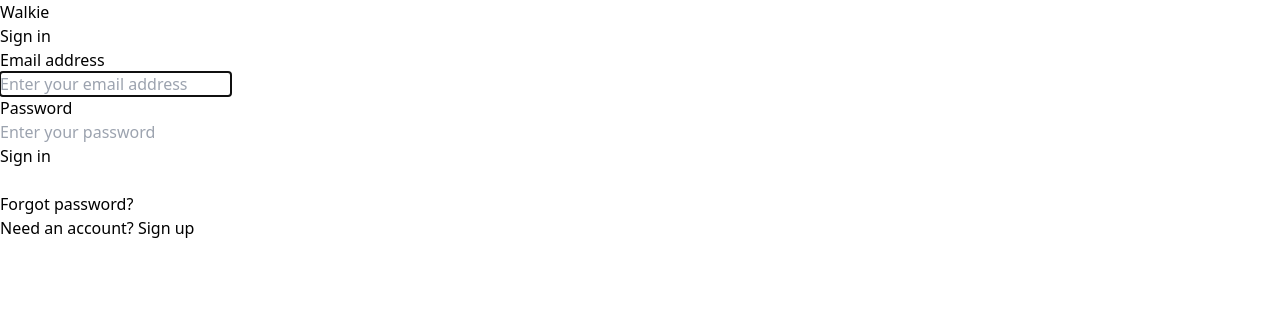
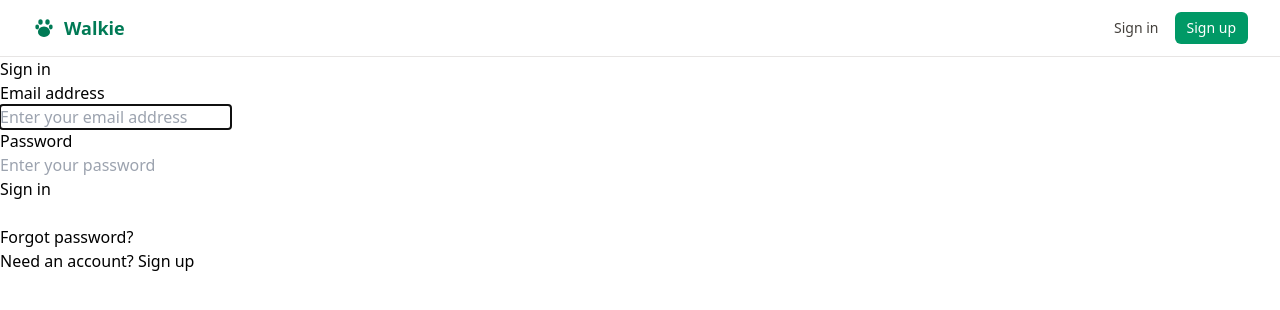
Before and after one commit to kaniosx/walkie, a Rails app: page /session/new in a window 1280 px wide. Shown: the top 310 px of the page. Run offline with Rails 7, Linux system fonts and the light colour scheme; style sheets or scripts are compiled from the project's sources; some libraries are stand-ins or nearby versions.

Commit message:
feat(ui-layout-and-nav): nav partial + Stimulus hamburger + paw logo (p2)
Extracts nav to _nav.html.erb with Tailwind responsive layout;
nav_controller.js handles mobile hamburger toggle with aria-expanded;
paw print SVG inline logo + updated favicon; removes vanilla nav CSS.

Refs: #32

Co-Authored-By: Claude Sonnet 4.6 (1M context) <noreply@anthropic.com>

```diff
--- /dev/null
+++ b/app/javascript/controllers/nav_controller.js
@@ -0,0 +1,24 @@
+import { Controller } from "@hotwired/stimulus"
+
+export default class extends Controller {
+  static targets = ["menu"]
+
+  toggle() {
+    const button = this.element.querySelector("[data-nav-hamburger]")
+    const expanded = button.getAttribute("aria-expanded") === "true"
+    button.setAttribute("aria-expanded", String(!expanded))
+    this.menuTarget.classList.toggle("hidden")
+  }
+
+  closeOutside(event) {
+    if (!this.element.contains(event.target)) {
+      this.close()
+    }
+  }
+
+  close() {
+    const button = this.element.querySelector("[data-nav-hamburger]")
+    if (button) button.setAttribute("aria-expanded", "false")
+    if (this.hasMenuTarget) this.menuTarget.classList.add("hidden")
+  }
+}
--- /dev/null
+++ b/app/views/layouts/_nav.html.erb
@@ -0,0 +1,75 @@
+<nav class="bg-white border-b border-stone-200" data-controller="nav" data-action="click@window->nav#closeOutside">
+  <div class="mx-auto px-4 sm:px-6 lg:px-8">
+    <div class="flex items-center justify-between h-14">
+
+      <%# Logo — always visible %>
+      <div class="flex-shrink-0">
+        <%= link_to root_path, class: "flex items-center gap-2 text-primary-700 hover:text-primary-900" do %>
+          <svg class="h-6 w-6 flex-shrink-0" viewBox="0 0 24 24" fill="currentColor" aria-hidden="true">
+            <ellipse cx="8.5" cy="6" rx="2.2" ry="2.7"/>
+            <ellipse cx="15.5" cy="6" rx="2.2" ry="2.7"/>
+            <ellipse cx="5.2" cy="11" rx="1.9" ry="2.4"/>
+            <ellipse cx="18.8" cy="11" rx="1.9" ry="2.4"/>
+            <path d="M12 10.5c-3.5 0-6 2.8-6 5.5 0 2 1.3 3.5 3 4.2 1.2.5 2 .8 3 .8s1.8-.3 3-.8c1.7-.7 3-2.2 3-4.2 0-2.7-2.5-5.5-6-5.5z"/>
+          </svg>
+          <span class="font-bold text-lg">Walkie</span>
+        <% end %>
+      </div>
+
+      <%# Desktop nav — hidden on mobile %>
+      <div class="hidden md:flex md:items-center md:gap-4">
+        <% if authenticated? %>
+          <% if current_user.owner? %>
+            <%= link_to "My dogs", dogs_path, class: "text-stone-700 hover:text-primary-700 font-medium text-sm" %>
+            <%= link_to "My requests", walks_path, class: "text-stone-700 hover:text-primary-700 font-medium text-sm" %>
+          <% elsif current_user.walker? %>
+            <%= link_to "Open requests", open_requests_path, class: "text-stone-700 hover:text-primary-700 font-medium text-sm" %>
+            <%= link_to "My walk", walker_walks_path, class: "text-stone-700 hover:text-primary-700 font-medium text-sm" %>
+          <% end %>
+          <%= link_to "Profile", profile_path, class: "text-stone-700 hover:text-primary-700 font-medium text-sm" %>
+          <%= button_to "Sign out", session_path, method: :delete,
+                class: "text-stone-700 hover:text-primary-700 font-medium text-sm bg-transparent border-0 cursor-pointer p-0" %>
+        <% else %>
+          <%= link_to "Sign in", new_session_path, class: "text-stone-700 hover:text-primary-700 font-medium text-sm" %>
+          <%= link_to "Sign up", new_registration_path, class: "bg-primary-600 hover:bg-primary-700 text-white font-medium text-sm px-3 py-1.5 rounded-md" %>
+        <% end %>
+      </div>
+
+      <%# Hamburger button — visible on mobile only %>
+      <div class="md:hidden">
+        <button type="button"
+                data-nav-hamburger
+                data-action="click->nav#toggle"
+                aria-expanded="false"
+                aria-label="Toggle navigation"
+                class="text-stone-600 hover:text-primary-700 p-2 rounded-md">
+          <svg class="h-5 w-5" fill="none" viewBox="0 0 24 24" stroke="currentColor" stroke-width="2" aria-hidden="true">
+            <path stroke-linecap="round" stroke-linejoin="round" d="M4 6h16M4 12h16M4 18h16" />
+          </svg>
+        </button>
+      </div>
+
+    </div>
+  </div>
+
+  <%# Mobile menu — hidden by default, toggled by Stimulus %>
+  <div data-nav-target="menu" class="hidden md:hidden border-t border-stone-200">
+    <div class="px-4 py-3 flex flex-col gap-3">
+      <% if authenticated? %>
+        <% if current_user.owner? %>
+          <%= link_to "My dogs", dogs_path, class: "text-stone-700 hover:text-primary-700 font-medium text-sm" %>
+          <%= link_to "My requests", walks_path, class: "text-stone-700 hover:text-primary-700 font-medium text-sm" %>
+        <% elsif current_user.walker? %>
+          <%= link_to "Open requests", open_requests_path, class: "text-stone-700 hover:text-primary-700 font-medium text-sm" %>
+          <%= link_to "My walk", walker_walks_path, class: "text-stone-700 hover:text-primary-700 font-medium text-sm" %>
+        <% end %>
+        <%= link_to "Profile", profile_path, class: "text-stone-700 hover:text-primary-700 font-medium text-sm" %>
+        <%= button_to "Sign out", session_path, method: :delete,
+              class: "text-left text-stone-700 hover:text-primary-700 font-medium text-sm bg-transparent border-0 cursor-pointer p-0 w-full" %>
+      <% else %>
+        <%= link_to "Sign in", new_session_path, class: "text-stone-700 hover:text-primary-700 font-medium text-sm" %>
+        <%= link_to "Sign up", new_registration_path, class: "text-stone-700 hover:text-primary-700 font-medium text-sm" %>
+      <% end %>
+    </div>
+  </div>
+</nav>
--- a/app/views/layouts/application.html.erb
+++ b/app/views/layouts/application.html.erb
@@ -25,20 +25,7 @@
   </head>
 
   <body>
-    <nav>
-      <%= link_to "Walkie", root_path %>
-      <% if authenticated? %>
-        <%= link_to "Profile", profile_path %>
-        <% if current_user.owner? %>
-          <%= link_to "My dogs", dogs_path %>
-          <%= link_to "My requests", walks_path %>
-        <% elsif current_user.walker? %>
-          <%= link_to "Open requests", open_requests_path %>
-          <%= link_to "My walk", walker_walks_path %>
-        <% end %>
-        <%= button_to "Sign out", session_path, method: :delete %>
-      <% end %>
-    </nav>
+    <%= render "layouts/nav" %>
 
     <%= tag.div(flash[:alert], class: "flash-alert") if flash[:alert] %>
     <%= tag.div(flash[:notice], class: "flash-notice") if flash[:notice] %>
```
Also changed, not shown: app/assets/stylesheets/application.css (+0 -13 lines), context/changes/ui-layout-and-nav/plan.md (+10 -10 lines), public/icon.svg.
